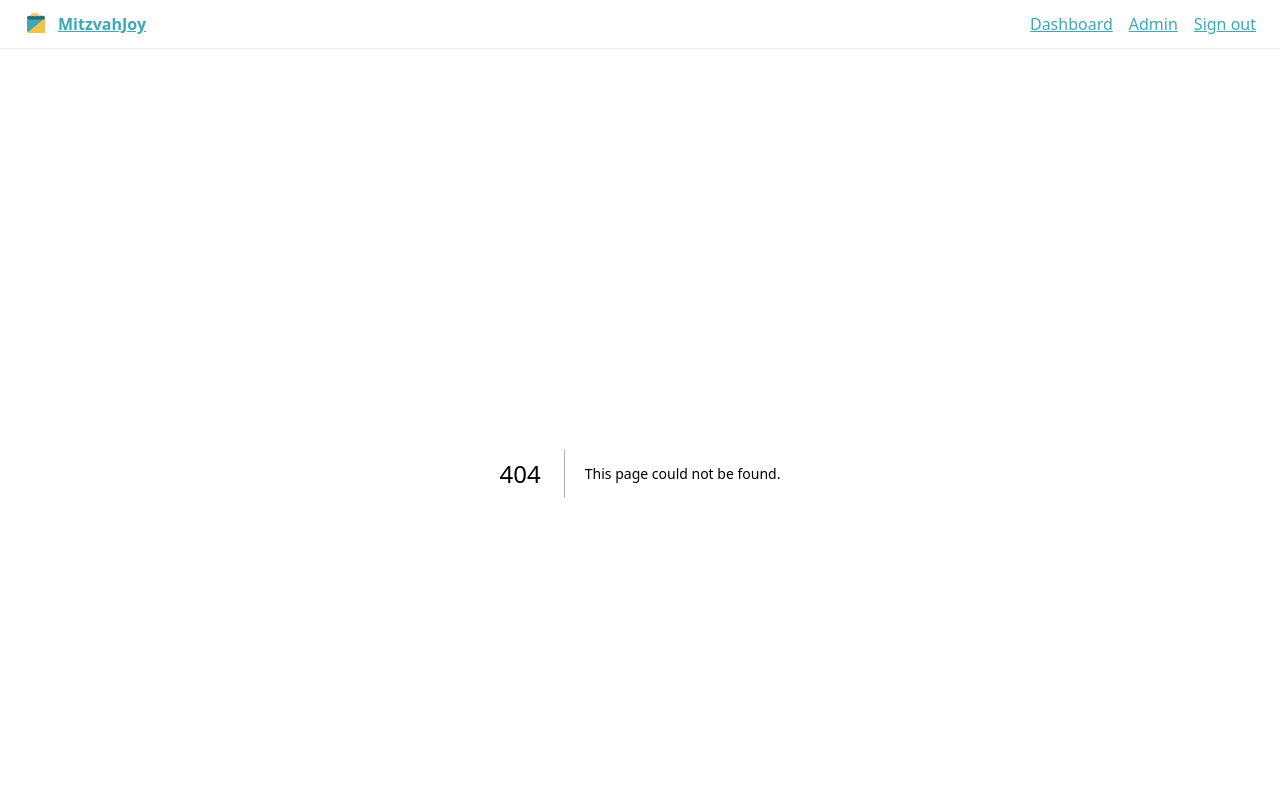
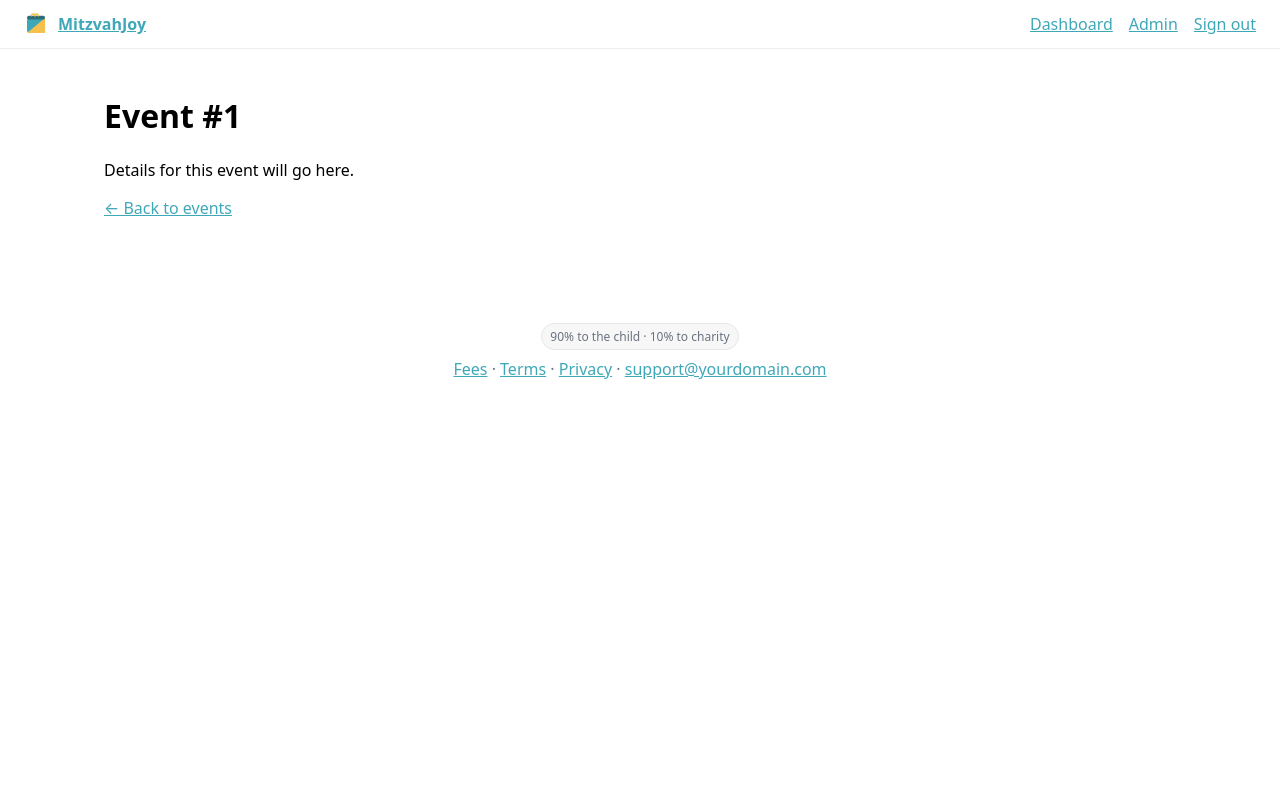
Before and after one commit to mhershberg78/MitzvahJoy, a Next.js app: page /events/1 in a window 1280 px wide. Before the commit this address had no page. Shown: the top 800 px of the page. Built offline with nearby package versions, Linux system fonts and the light colour scheme.

Commit message:
Create page.tsx

```diff
--- /dev/null
+++ b/src/app/events/[id]/page.tsx
@@ -0,0 +1,15 @@
+type Props = { params: { id: string } };
+
+export function generateMetadata({ params }: Props) {
+  return { title: `Event ${params.id} · MitzvahJoy` };
+}
+
+export default function EventDetailPage({ params }: Props) {
+  return (
+    <main>
+      <h1>Event #{params.id}</h1>
+      <p>Details for this event will go here.</p>
+      <p><a href="/events">← Back to events</a></p>
+    </main>
+  );
+}
```
